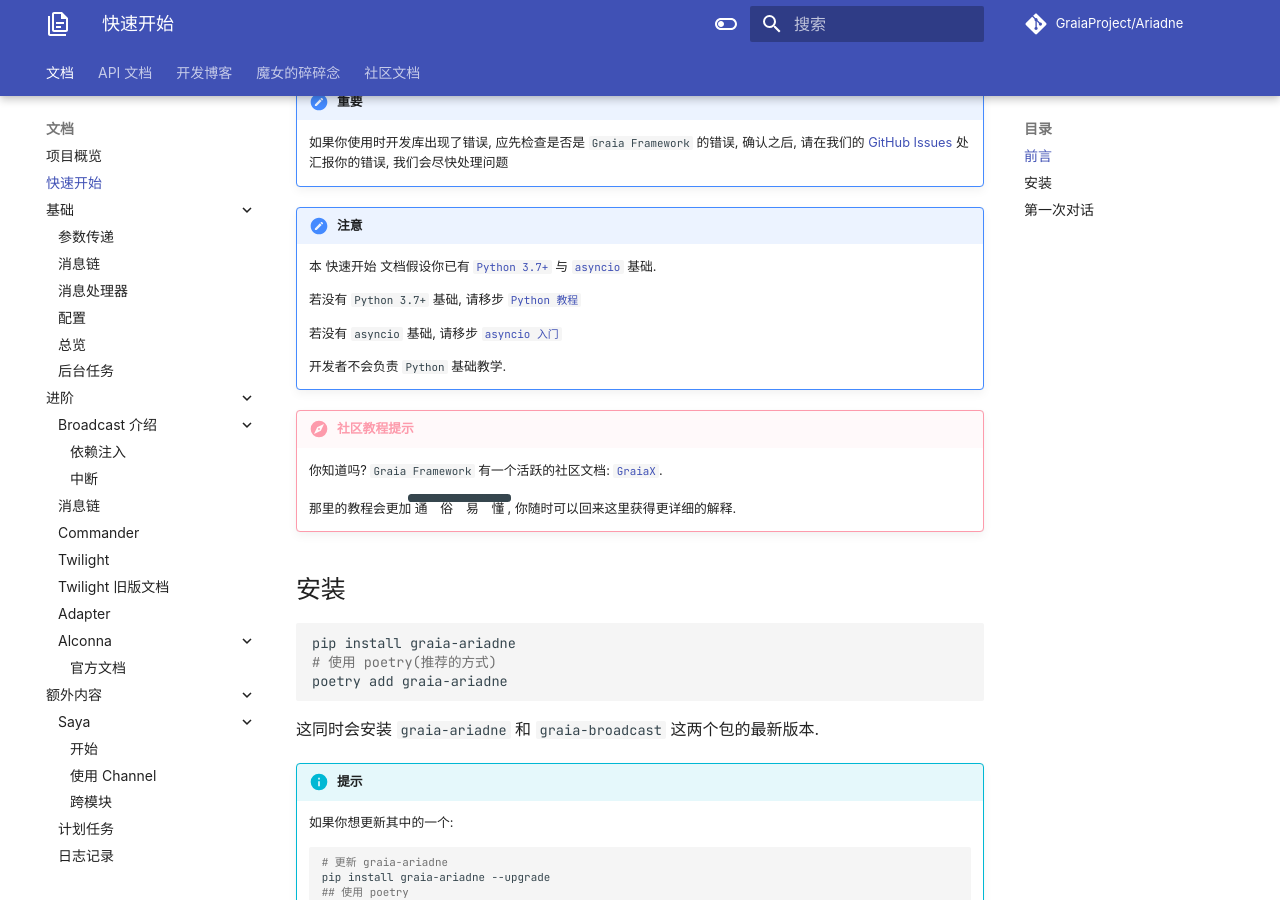
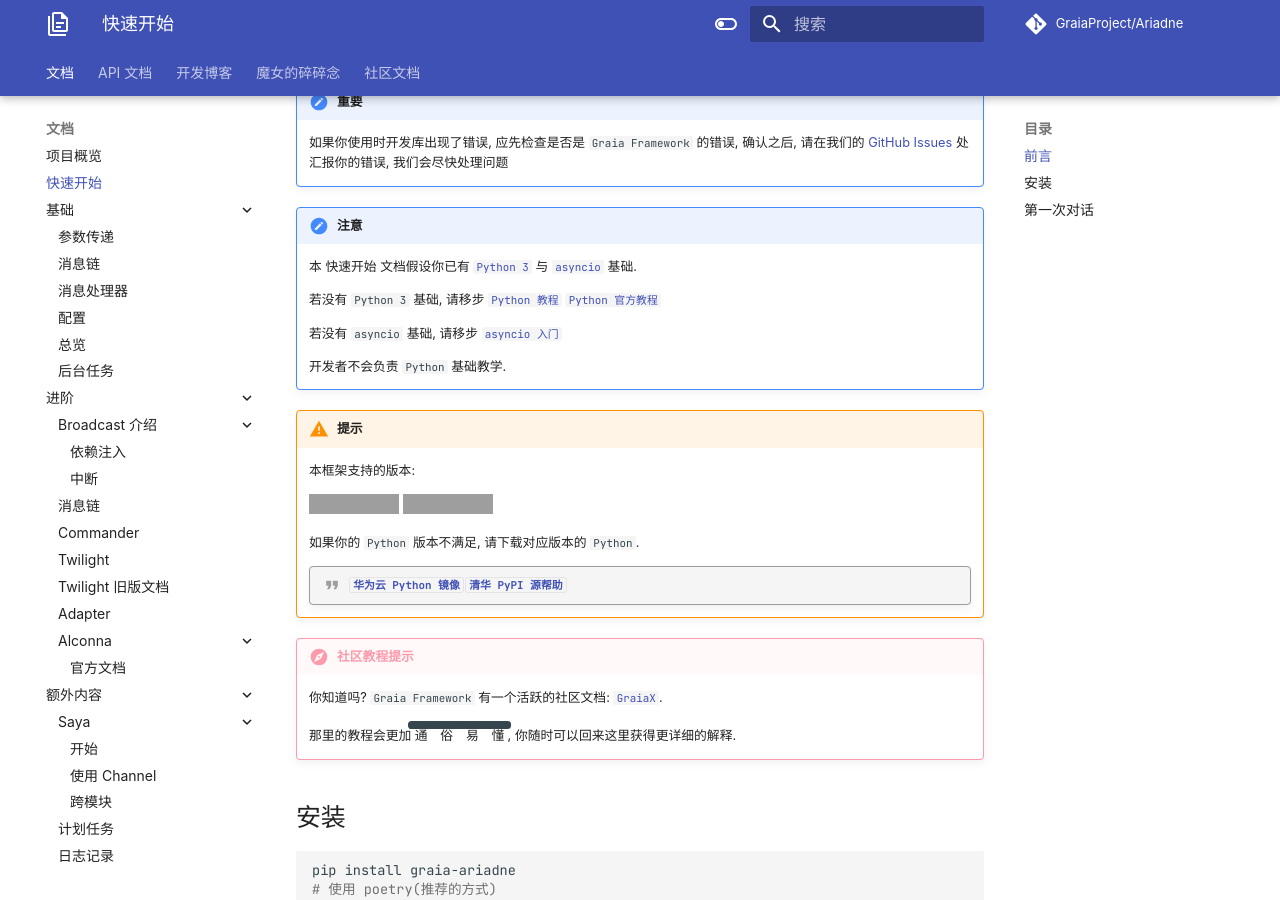
Before and after one commit to GraiaProject/Ariadne, an MkDocs documentation site: the page built from docs/quickstart.md, in a window 1280 px wide and 900 px high, scrolled down 447 px. Built offline with MkDocs 1.6.1 and Material for MkDocs 9.7.7, drawn with Linux system fonts in a browser that asks for light colours; comment, search, counter and statistics services are not loaded; grey boxes are pictures that could not be loaded.

Commit message:
📖update quickstart

```diff
--- a/docs/quickstart.md
+++ b/docs/quickstart.md
@@ -22,13 +22,24 @@
 
 !!! error "注意"
 
-    本 快速开始 文档假设你已有 [`Python 3.7+`](https://docs.python.org/zh-cn/3/) 与 [`asyncio`](https://docs.python.org/zh-cn/3/library/asyncio.html) 基础.
+    本 快速开始 文档假设你已有 [`Python 3`](https://docs.python.org/zh-cn/3/) 与 [`asyncio`](https://docs.python.org/zh-cn/3/library/asyncio.html) 基础.
 
-    若没有 `Python 3.7+` 基础, 请移步 [`Python 教程`](https://www.runoob.com/python3/python3-tutorial.html)
+    若没有 `Python 3` 基础, 请移步 [`Python 教程`](https://www.runoob.com/python3/python3-tutorial.html) [`Python 官方教程`](https://docs.python.org/zh-cn/3/tutorial/index.html)
 
     若没有 `asyncio` 基础, 请移步 [`asyncio 入门`](appendix/asyncio-intro.md)
 
     开发者不会负责 `Python` 基础教学.
+
+!!! warning "提示"
+
+    本框架支持的版本:
+
+    <a href="https://pypi.org/project/graia-ariadne"><img alt="Python Version" src="https://img.shields.io/pypi/pyversions/graia-ariadne" /></a>
+    <a href="https://pypi.org/project/graia-ariadne"><img alt="Python Implementation" src="https://img.shields.io/pypi/implementation/graia-ariadne" /></a>
+
+    如果你的 `Python` 版本不满足, 请下载对应版本的 `Python`.
+
+    !!! quote "[`华为云 Python 镜像`](https://mirrors.huaweicloud.com/python/) [`清华 PyPI 源帮助`](https://mirrors.tuna.tsinghua.edu.cn/help/pypi/)"
 
 !!! graiax "社区教程提示"
 
```
